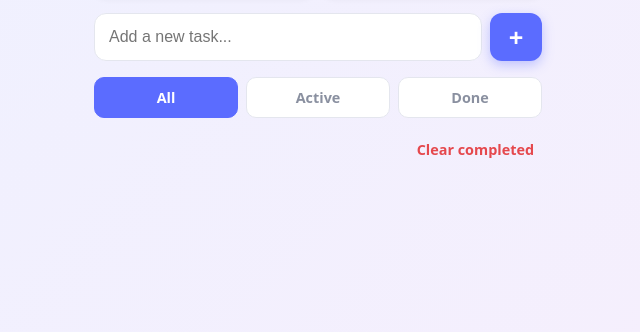
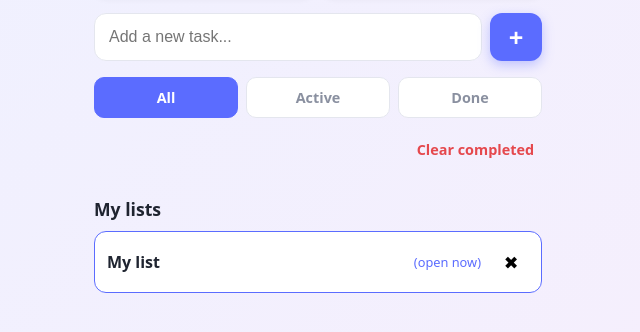
Before and after one commit to KacperChrabasz/To-do-app, a plain HTML site: page index.html in a window 1280 px wide. Shown: the part 126-458 px from the top of the page, without its empty margins (322-962 px from the left). Drawn offline with Linux system fonts and the light colour scheme; no server answers.

Commit message:
added a list for every "to-do list" so you can come back in every second

```diff
--- a/index.html
+++ b/index.html
@@ -44,6 +44,11 @@
       <button id="clearBtn">Clear completed</button>
     </footer>
 
+    <section class="my-lists">
+      <h2>My lists</h2>
+      <ul id="myLists"></ul>
+    </section>
+
   </div>
 
   <script type="module" src="script.js"></script>
--- a/script.js
+++ b/script.js
@@ -17,6 +17,38 @@ const firebaseConfig = {
 const app = initializeApp(firebaseConfig);
 const db = getFirestore(app);
 
+// ---------- MY LISTS (saved in this browser only) ----------
+const MY_LISTS_KEY = "todo-my-lists";
+
+function getMyLists() {
+  try {
+    return JSON.parse(localStorage.getItem(MY_LISTS_KEY)) || [];
+  } catch (e) {
+    return [];
+  }
+}
+
+function saveMyLists(lists) {
+  localStorage.setItem(MY_LISTS_KEY, JSON.stringify(lists));
+}
+
+// Remembers a list, or updates its name and last opened time
+function rememberList(id, name) {
+  const lists = getMyLists();
+  const existing = lists.find(l => l.id === id);
+  const finalName = name || (existing ? existing.name : "Shared list");
+
+  const others = lists.filter(l => l.id !== id);
+  others.unshift({ id: id, name: finalName, lastOpened: Date.now() });
+  saveMyLists(others.slice(0, 20));
+}
+
+// Removes a list from this browser only. Its tasks stay online.
+function forgetList(id) {
+  saveMyLists(getMyLists().filter(l => l.id !== id));
+  renderMyLists();
+}
+
 // ---------- GROUP (LIST) ID ----------
 // The list id lives in the link, e.g. index.html?list=k3j9x2
 function getListId() {
@@ -26,11 +58,14 @@ function getListId() {
   if (!id) {
     id = Math.random().toString(36).substring(2, 10);
     window.history.replaceState({}, "", "?list=" + id);
+    rememberList(id, "My list");
   }
   return id;
 }
 
 const listId = getListId();
+rememberList(listId);
+
 const tasksRef = collection(db, "lists", listId, "tasks");
 
 function taskDoc(id) {
@@ -67,6 +102,7 @@ const clearBtn = document.getElementById("clearBtn");
 const filterButtons = document.querySelectorAll(".filters button");
 const shareBtn = document.getElementById("shareBtn");
 const newListBtn = document.getElementById("newListBtn");
+const myListsUl = document.getElementById("myLists");
 
 // ---------- DATA ----------
 let tasks = [];
@@ -113,7 +149,6 @@ async function clearCompleted() {
 }
 
 // ---------- INVITE LINK ----------
-// Builds the link from this list's id, e.g. https://your-site/?list=k3j9x2
 function getInviteLink() {
   return window.location.origin + window.location.pathname + "?list=" + listId;
 }
@@ -125,7 +160,6 @@ shareBtn.addEventListener("click", async () => {
     await navigator.clipboard.writeText(link);
     shareBtn.textContent = "✅ Link copied!";
   } catch (e) {
-    // If the browser blocks copying, show the link so it can be copied by hand
     prompt("Copy this link and send it to your group:", link);
   }
 
@@ -136,12 +170,57 @@ shareBtn.addEventListener("click", async () => {
 
 // ---------- NEW LIST BUTTON ----------
 newListBtn.addEventListener("click", () => {
-  // make a random list id, like "k3j9x2"
+  const name = prompt("Name your new list:", "My list");
+  if (name === null) return; // user pressed Cancel
+
   const newId = Math.random().toString(36).substring(2, 10);
+  rememberList(newId, name.trim() || "My list");
 
-  // open the same page with the new id in the link
   window.location.href = window.location.pathname + "?list=" + newId;
 });
+
+// ---------- MY LISTS DISPLAY ----------
+function renderMyLists() {
+  myListsUl.innerHTML = "";
+
+  const lists = getMyLists();
+
+  if (lists.length === 0) {
+    const empty = document.createElement("li");
+    empty.className = "empty";
+    empty.textContent = "No lists yet.";
+    myListsUl.appendChild(empty);
+    return;
+  }
+
+  lists.forEach(list => {
+    const li = document.createElement("li");
+    if (list.id === listId) li.classList.add("current");
+
+    const link = document.createElement("a");
+    link.className = "list-link";
+    link.href = window.location.pathname + "?list=" + list.id;
+    link.textContent = list.name;
+
+    li.appendChild(link);
+
+    if (list.id === listId) {
+      const tag = document.createElement("span");
+      tag.className = "current-tag";
+      tag.textContent = "(open now)";
+      li.appendChild(tag);
+    }
+
+    const forgetBtn = document.createElement("button");
+    forgetBtn.textContent = "✖";
+    forgetBtn.setAttribute("aria-label", "Remove from my lists");
+    forgetBtn.title = "Remove from my lists (the tasks stay online)";
+    forgetBtn.addEventListener("click", () => forgetList(list.id));
+
+    li.appendChild(forgetBtn);
+    myListsUl.appendChild(li);
+  });
+}
 
 // ---------- RENDER ----------
 function render() {
@@ -200,6 +279,8 @@ onSnapshot(q, snapshot => {
   render();
 });
 
+renderMyLists();
+
 // ---------- EVENTS ----------
 addBtn.addEventListener("click", addTask);
 
--- a/style.css
+++ b/style.css
@@ -293,3 +293,35 @@ footer button {
   font-weight: 600;
   padding: 8px;
 }
+/* ---------- MY LISTS ---------- */
+.my-lists {
+  margin-top: 30px;
+}
+
+.my-lists h2 {
+  font-size: 1.1rem;
+  margin: 0 0 10px;
+}
+
+.my-lists li {
+  justify-content: space-between;
+}
+
+.my-lists li.current {
+  border-color: var(--accent);
+}
+
+.my-lists .list-link {
+  flex: 1;
+  color: var(--text);
+  text-decoration: none;
+  font-weight: 600;
+  word-break: break-word;
+}
+
+.current-tag {
+  color: var(--accent);
+  font-size: 0.8rem;
+  margin-left: 6px;
+  white-space: nowrap;
+}
```
